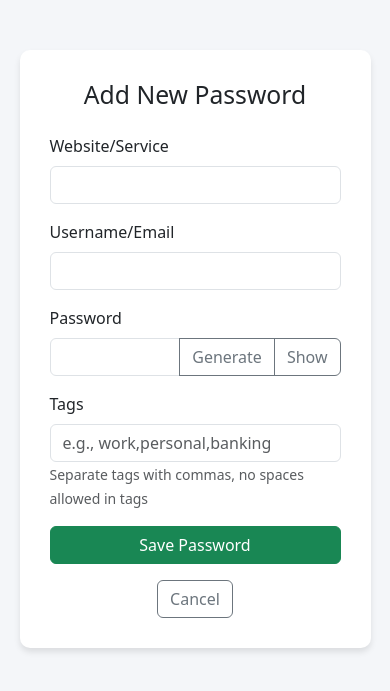
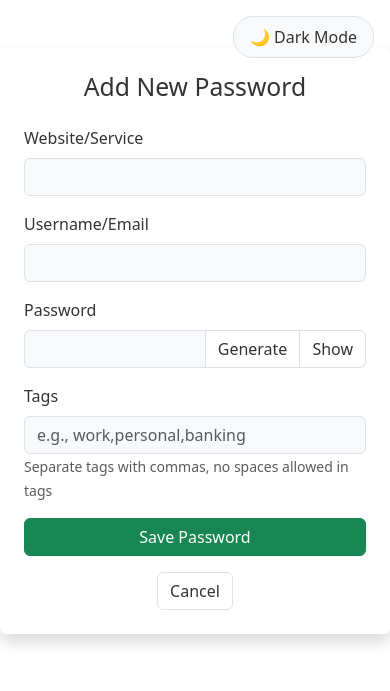
Before and after one commit to dpomian/pwd-manager, a Flask app: page /add in a window 390 px wide. Shown: the top 691 px of the page. Run offline with Flask 3, Linux system fonts and the light colour scheme; the visitor is signed in with stand-in values (Sample User, id 1).

Commit message:
feat: Added dark mode and toggle

```diff
--- /dev/null
+++ b/pwd_manager/static/css/styles.css
@@ -0,0 +1,185 @@
+/* Critical theme colors - applied immediately */
+html {
+    background-color: #ffffff;
+}
+
+html[data-theme="dark"] {
+    background-color: #1a1a1a;
+}
+
+@media (prefers-color-scheme: dark) {
+    html:not([data-theme="light"]) {
+        background-color: #1a1a1a;
+    }
+}
+
+/* Theme variables */
+:root {
+    --bg-color: #ffffff;
+    --text-color: #333333;
+    --card-bg: #f8f9fa;
+    --border-color: #dee2e6;
+    --primary-color: #0d6efd;
+    --danger-color: #dc3545;
+    --success-color: #198754;
+    --list-group-bg: #ffffff;
+    --list-group-hover: #f8f9fa;
+    --input-bg: #ffffff;
+}
+
+[data-theme="dark"] {
+    --bg-color: #1a1a1a;
+    --text-color: #ffffff;
+    --card-bg: #2d2d2d;
+    --border-color: #404040;
+    --primary-color: #0d6efd;
+    --danger-color: #dc3545;
+    --success-color: #198754;
+    --list-group-bg: #2d2d2d;
+    --list-group-hover: #363636;
+    --input-bg: #363636;
+}
+
+body {
+    background-color: var(--bg-color);
+    color: var(--text-color);
+    transition: background-color 0.3s ease, color 0.3s ease;
+}
+
+.card {
+    background-color: var(--card-bg);
+    border-color: var(--border-color);
+}
+
+.table {
+    color: var(--text-color);
+}
+
+.table td, .table th {
+    border-color: var(--border-color);
+}
+
+.form-control {
+    background-color: var(--card-bg);
+    border-color: var(--border-color);
+    color: var(--text-color);
+}
+
+.form-control:focus {
+    background-color: var(--card-bg);
+    color: var(--text-color);
+}
+
+.list-group-item {
+    background-color: var(--list-group-bg);
+    border-color: var(--border-color);
+    color: var(--text-color);
+}
+
+.list-group-item-action:hover,
+.list-group-item-action:focus {
+    background-color: var(--list-group-hover);
+    color: var(--text-color);
+}
+
+.list-group-item a {
+    color: var(--primary-color);
+    text-decoration: none;
+}
+
+.list-group-item a:hover {
+    text-decoration: underline;
+}
+
+.input-group-text {
+    background-color: var(--list-group-bg);
+    border-color: var(--border-color);
+    color: var(--text-color);
+}
+
+.form-select {
+    background-color: var(--input-bg);
+    border-color: var(--border-color);
+    color: var(--text-color);
+}
+
+.form-select:focus {
+    background-color: var(--input-bg);
+    border-color: var(--primary-color);
+    color: var(--text-color);
+}
+
+/* Dark mode toggle button */
+.theme-toggle {
+    position: fixed;
+    top: 1rem;
+    right: 1rem;
+    z-index: 1000;
+    padding: 0.5rem 1rem;
+    border-radius: 20px;
+    border: 1px solid var(--border-color);
+    background-color: var(--card-bg);
+    color: var(--text-color);
+    cursor: pointer;
+    transition: all 0.3s ease;
+}
+
+.theme-toggle:hover {
+    opacity: 0.8;
+}
+
+/* Style for the copy button */
+.btn-outline-secondary {
+    color: var(--text-color);
+    border-color: var(--border-color);
+}
+
+.btn-outline-secondary:hover {
+    background-color: var(--list-group-hover);
+    border-color: var(--border-color);
+    color: var(--text-color);
+}
+
+/* Style for alerts in dark mode */
+.alert-info {
+    background-color: var(--list-group-bg);
+    border-color: var(--border-color);
+    color: var(--text-color);
+}
+
+/* Style for View and Edit buttons */
+[data-theme="dark"] .btn-info,
+[data-theme="dark"] .btn-primary {
+    color: #ffffff;
+}
+
+[data-theme="dark"] .btn-info:hover,
+[data-theme="dark"] .btn-primary:hover {
+    color: #ffffff;
+    opacity: 0.9;
+}
+
+/* Style for form labels and card content */
+[data-theme="dark"] .form-label,
+[data-theme="dark"] .card-title,
+[data-theme="dark"] .text-muted {
+    color: var(--text-color) !important;
+}
+
+[data-theme="dark"] .card {
+    background-color: var(--card-bg);
+    border-color: var(--border-color);
+}
+
+[data-theme="dark"] .card-body {
+    color: var(--text-color);
+}
+
+/* Prevent flash during page transitions */
+html {
+    background-color: var(--bg-color);
+}
+
+html[data-theme="dark"] {
+    color-scheme: dark;
+}
--- /dev/null
+++ b/pwd_manager/static/js/theme.js
@@ -0,0 +1,28 @@
+// Initialize theme immediately to prevent flash
+(function() {
+    const savedTheme = localStorage.getItem('theme') ||
+                      (window.matchMedia('(prefers-color-scheme: dark)').matches ? 'dark' : 'light');
+    document.documentElement.setAttribute('data-theme', savedTheme);
+})();
+
+function toggleTheme() {
+    const currentTheme = document.documentElement.getAttribute('data-theme');
+    const newTheme = currentTheme === 'dark' ? 'light' : 'dark';
+
+    document.documentElement.setAttribute('data-theme', newTheme);
+    localStorage.setItem('theme', newTheme);
+
+    const buttonText = newTheme === 'dark' ? '☀️ Light Mode' : '🌙 Dark Mode';
+    document.querySelector('.theme-toggle').textContent = buttonText;
+}
+
+// Initialize theme toggle button on page load
+document.addEventListener('DOMContentLoaded', () => {
+    const savedTheme = document.documentElement.getAttribute('data-theme');
+    const buttonText = savedTheme === 'dark' ? '☀️ Light Mode' : '🌙 Dark Mode';
+    const button = document.createElement('button');
+    button.className = 'theme-toggle';
+    button.textContent = buttonText;
+    button.onclick = toggleTheme;
+    document.body.appendChild(button);
+});
--- a/pwd_manager/templates/base.html
+++ b/pwd_manager/templates/base.html
@@ -1,36 +1,22 @@
 <!DOCTYPE html>
 <html lang="en">
+<script>
+    // Run before page starts rendering
+    (function() {
+        const savedTheme = localStorage.getItem('theme') ||
+                          (window.matchMedia('(prefers-color-scheme: dark)').matches ? 'dark' : 'light');
+        document.documentElement.setAttribute('data-theme', savedTheme);
+    })();
+</script>
 <head>
     <meta charset="UTF-8">
     <meta name="viewport" content="width=device-width, initial-scale=1.0">
     <title>{% block title %}Password Manager{% endblock %}</title>
     <link href="https://cdn.jsdelivr.net/npm/bootstrap@5.3.0/dist/css/bootstrap.min.css" rel="stylesheet">
-    <style>
-        body {
-            background-color: #f4f6f9;
-            padding-top: 50px;
-        }
-        .container {
-            max-width: 800px;
-            width: 66.67%;
-            background-color: white;
-            padding: 30px;
-            border-radius: 10px;
-            box-shadow: 0 4px 6px rgba(0,0,0,0.1);
-            margin: 0 auto;
-        }
-        .alert {
-            margin-top: 20px;
-        }
-        @media (max-width: 992px) {
-            .container {
-                width: 90%;
-            }
-        }
-    </style>
+    <link href="{{ url_for('static', filename='css/styles.css') }}" rel="stylesheet">
 </head>
 <body>
-    <div class="container">
+    <div class="container mt-5 p-4 rounded shadow">
         {% with messages = get_flashed_messages(with_categories=true) %}
             {% if messages %}
                 {% for category, message in messages %}
```
Also changed, not shown: other parts of pwd_manager/templates/base.html (+2 -0 lines).
